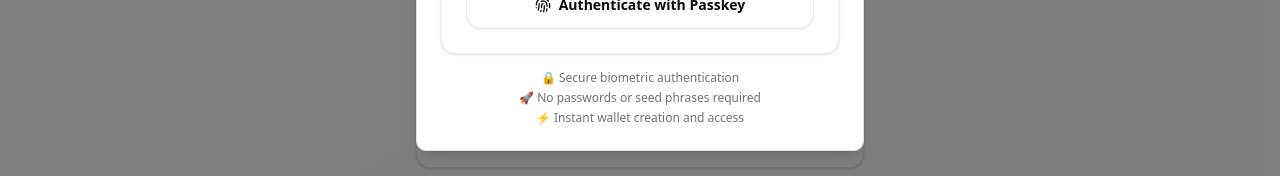
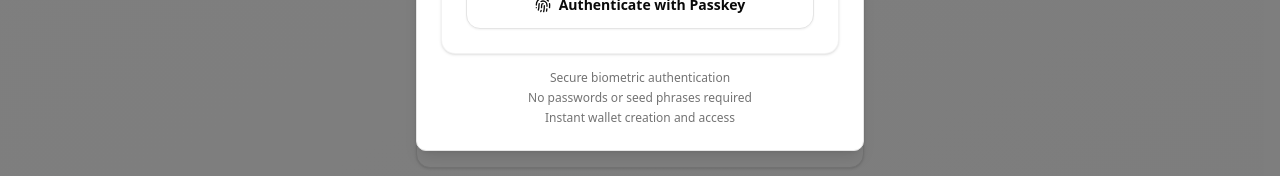
Before and after one commit to JosueBrenes/TrustBridge-wallet, a Next.js app in the folder frontend/: page / in a window 1280 px wide. Both pictures are taken after a click on the button "Connect with Passkey". Shown: the part 551-727 px from the top of the page. Built offline with nearby package versions, Linux system fonts and the light colour scheme; what @stellar/stellar-sdk would draw is missing.

Commit message:
style(wallet): improve text formatting in passkey modal
Fix line breaks in card description and remove emojis from info section for better readability

```diff
--- a/frontend/src/components/wallet/PasskeyModal.tsx
+++ b/frontend/src/components/wallet/PasskeyModal.tsx
@@ -170,8 +170,8 @@ export const PasskeyModal: React.FC<PasskeyModalProps> = ({
                 Create New Wallet
               </CardTitle>
               <CardDescription className="text-muted-foreground">
-                Create a secure Stellar wallet using your device&apos;s biometric
-                authentication
+                Create a secure Stellar wallet using your device&apos;s
+                biometric authentication
               </CardDescription>
             </CardHeader>
             <CardContent>
@@ -230,9 +230,9 @@ export const PasskeyModal: React.FC<PasskeyModalProps> = ({
 
           {/* Info Section */}
           <div className="text-center text-xs text-muted-foreground space-y-1">
-            <p>🔒 Secure biometric authentication</p>
-            <p>🚀 No passwords or seed phrases required</p>
-            <p>⚡ Instant wallet creation and access</p>
+            <p>Secure biometric authentication</p>
+            <p>No passwords or seed phrases required</p>
+            <p>Instant wallet creation and access</p>
           </div>
         </div>
       </DialogContent>
```
